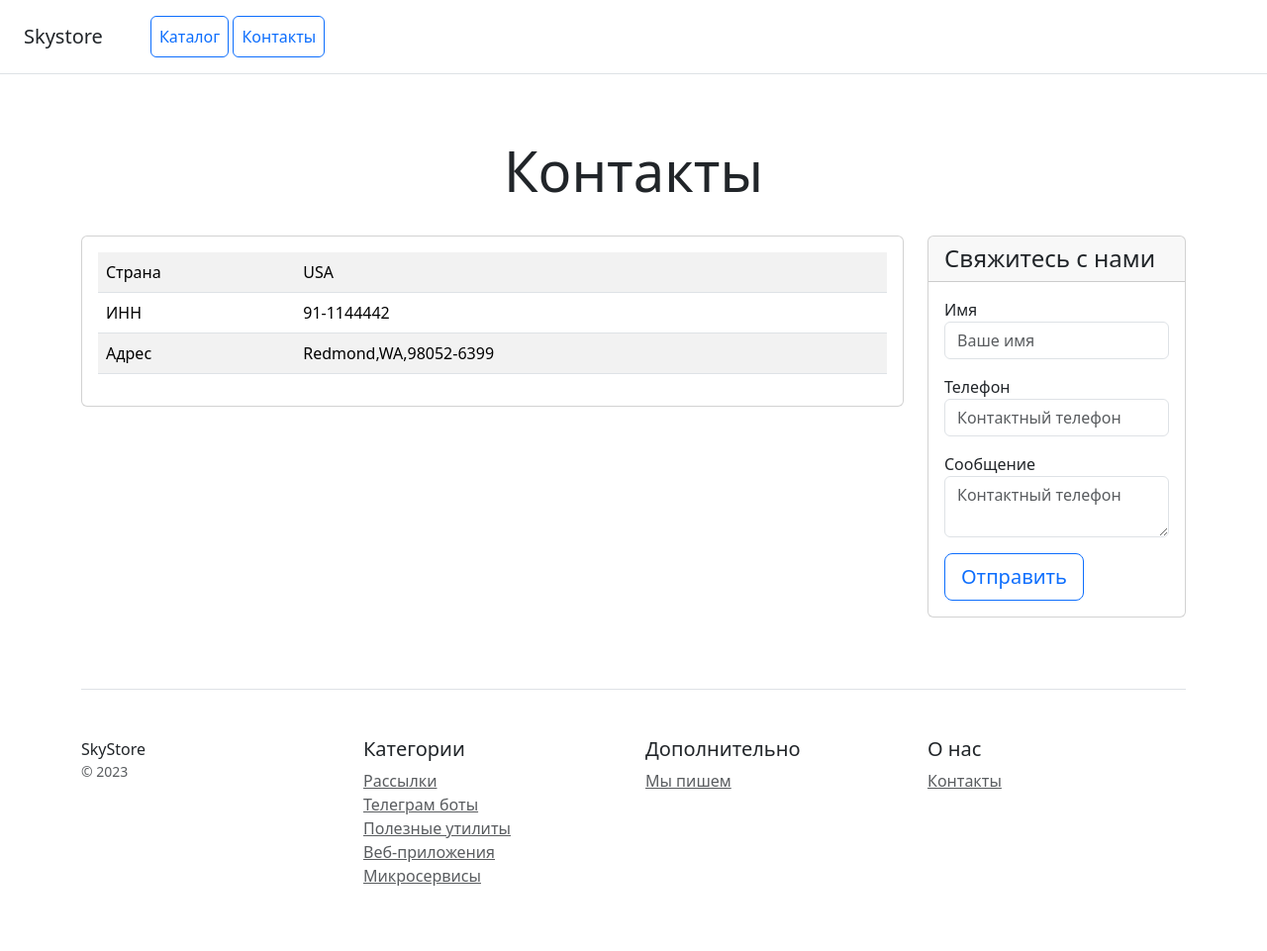
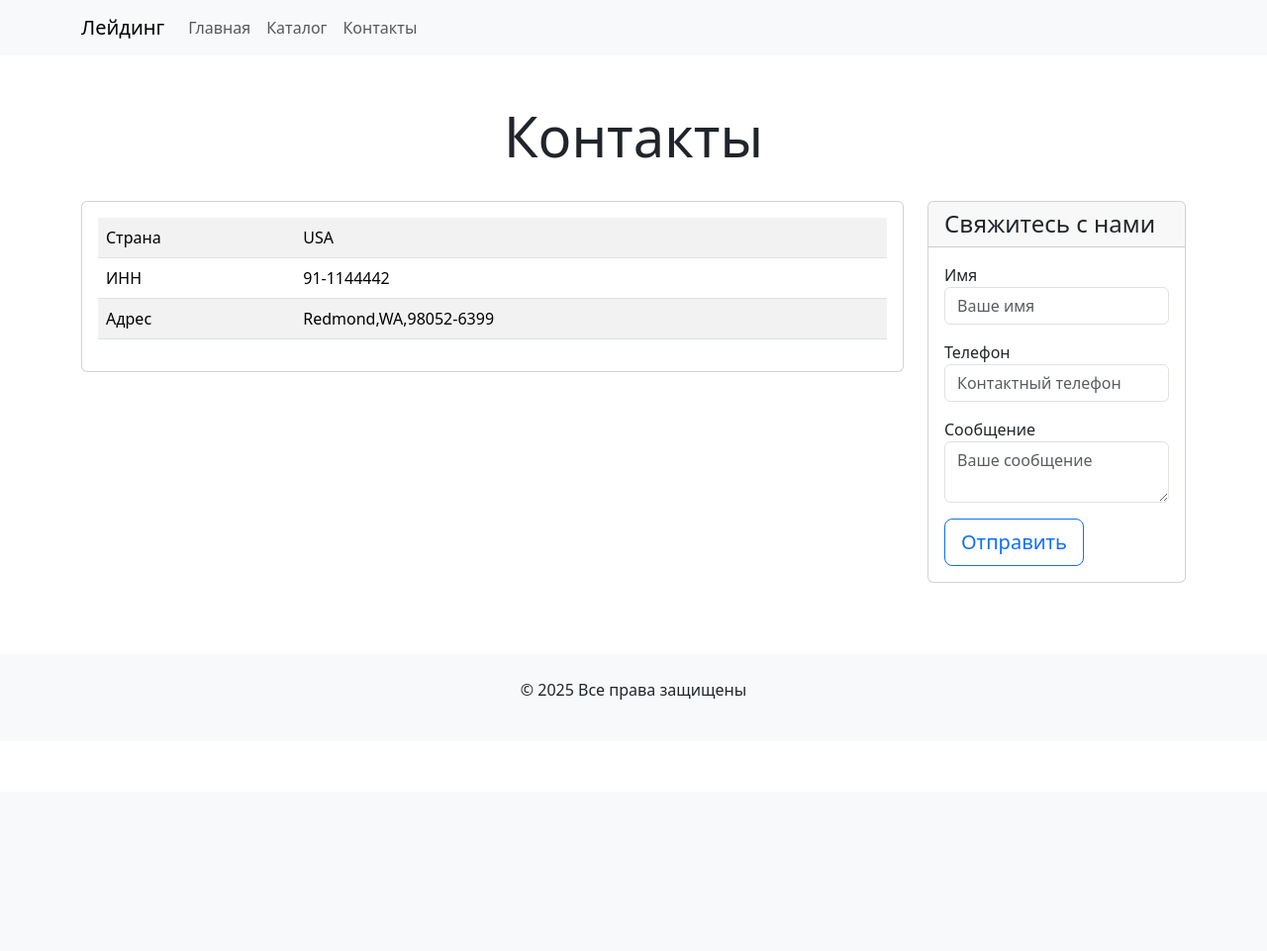
Before and after one commit to ItDubov/The-basics-of-layout, a Django app: template catalog/templates/catalog/contacts.html in a window 1280 px wide. Shown: the whole page at 99% size. After the commit the page ends 707 px from the top, so only its background shows below. Run offline with Django 5.2, Linux system fonts and the light colour scheme; the template is opened without the code that fills it, so the values that code supplies are empty.

Commit message:
Ошибки

```diff
--- a/catalog/templates/catalog/contacts.html
+++ b/catalog/templates/catalog/contacts.html
@@ -1,26 +1,12 @@
-<!doctype html>
-<html lang="en">
-<head>
-    <meta charset="utf-8">
-    <meta name="viewport" content="width=device-width, initial-scale=1">
-    <title>Skystore</title>
-    <!-- Подключите статичеcкие файлы со стилями Bootstrap -->
-    <link href="https://cdn.jsdelivr.net/npm/bootstrap@5.3.0-alpha1/dist/css/bootstrap.min.css" rel="stylesheet">
-</head>
-<body>
-<div class="d-flex flex-column flex-md-row align-items-center p-3 px-md-4 mb-3 bg-white border-bottom box-shadow">
-    <h5 class="my-0 mr-md-auto font-weight-normal">Skystore</h5>
-    <nav class="ms-5">
-        <a class="p-2 btn btn-outline-primary" href="/">Каталог</a>
-        <a class="p-2 btn btn-outline-primary" href="/contacts/">Контакты</a>
-    </nav>
-</div>
+{% extends "base.html" %}
 
+{% block title %}Контакты | Skystore{% endblock %}
+
+{% block content %}
 <div class="pricing-header px-3 py-3 pt-md-5 pb-md-4 mx-auto text-center">
     <h1 class="display-4">Контакты</h1>
 </div>
 
-<div class="container">
 <div class="row text-start">
     <div class="col-lg-9 col-md-6 col-sm-12">
         <div class="card mb-4 box-shadow">
@@ -60,7 +46,7 @@
                     </div>
                     <div class="mb-3">
                         <label for="message">Сообщение</label>
-                            <textarea type="text" name="message" class="form-control" id="message" placeholder="Контактный телефон" required></textarea>
+                        <textarea name="message" class="form-control" id="message" placeholder="Ваше сообщение" required></textarea>
                     </div>
                     <button type="submit" class="btn btn-lg btn-block btn-outline-primary">Отправить</button>
                 </form>
@@ -68,39 +54,4 @@
         </div>
     </div>
 </div>
-
-    <footer class="pt-4 my-md-5 pt-md-5 border-top">
-        <div class="row">
-            <div class="col-12 col-md">
-                SkyStore
-                <small class="d-block mb-3 text-muted">&copy; 2023</small>
-            </div>
-            <div class="col-6 col-md">
-                <h5>Категории</h5>
-                <ul class="list-unstyled text-small">
-                    <li><a class="text-muted" href="#">Рассылки</a></li>
-                    <li><a class="text-muted" href="#">Телеграм боты</a></li>
-                    <li><a class="text-muted" href="#">Полезные утилиты</a></li>
-                    <li><a class="text-muted" href="#">Веб-приложения</a></li>
-                    <li><a class="text-muted" href="#">Микросервисы</a></li>
-                </ul>
-            </div>
-            <div class="col-6 col-md">
-                <h5>Дополнительно</h5>
-                <ul class="list-unstyled text-small">
-                    <li><a class="text-muted" href="#">Мы пишем</a></li>
-                </ul>
-            </div>
-            <div class="col-6 col-md">
-                <h5>О нас</h5>
-                <ul class="list-unstyled text-small">
-                    <li><a class="text-muted" href="/contacts/">Контакты</a></li>
-                </ul>
-            </div>
-        </div>
-    </footer>
-</div>
-    <script src="https://cdn.jsdelivr.net/npm/@popperjs/core@2.11.6/dist/umd/popper.min.js"></script>
-    <script src="https://cdn.jsdelivr.net/npm/bootstrap@5.3.0-alpha1/dist/js/bootstrap.min.js"></script>
-</body>
-</html>
+{% endblock %}
--- a/pyproject.toml
+++ b/pyproject.toml
@@ -7,7 +7,6 @@
 
 [tool.poetry.dependencies]
 python = "^3.12"
-flask = "^3.1.0"
 django = "^5.1.5"
 
 
```
Lines whose indentation alone changed are shown as unchanged.
